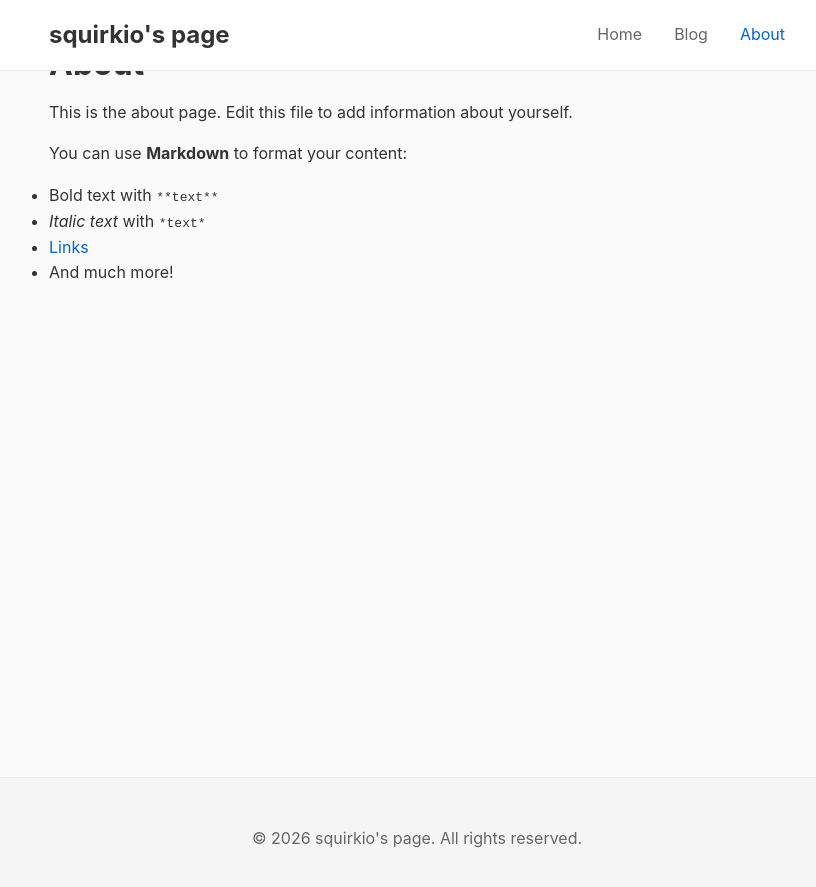
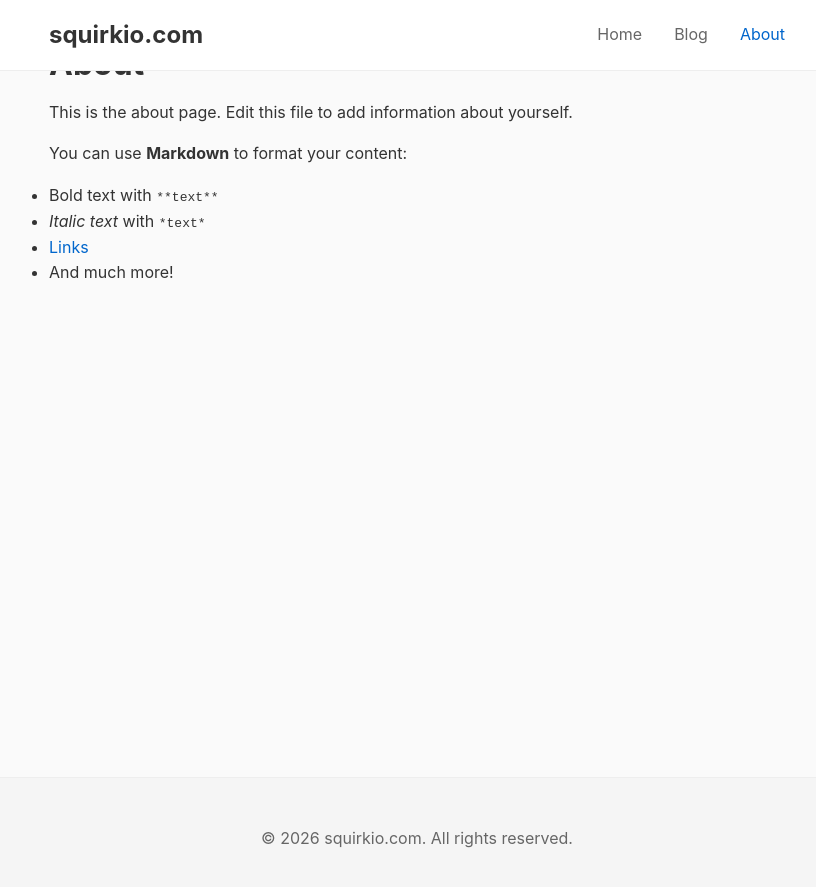
Before and after one commit to squirkio/squirkio.com, a Jekyll site: the page built from about.md, in a window 1280 px wide and 900 px high, scrolled down 58 px. Shown: the top 887 px of the window, without its empty margins (223-1039 px from the left). Built offline with Jekyll 4.4.1, drawn with Linux system fonts in a browser that asks for light colours.

Commit message:
change theme

```diff
--- a/_config.yml
+++ b/_config.yml
@@ -1,5 +1,5 @@
 # Site settings
-title: squirkio's page
+title: squirkio.com
 description: >- # this means to ignore newlines until "baseurl:"
   A home page for squirkio
 baseurl: "/" # the subpath of your site, e.g. /blog/
@@ -8,6 +8,6 @@
 github_username: squirkio
 
 # Build settings
-theme: jekyll-theme-minimal
+theme: jekyll-theme-minima
 markdown: kramdown
 permalink: /:year/:title/
```
